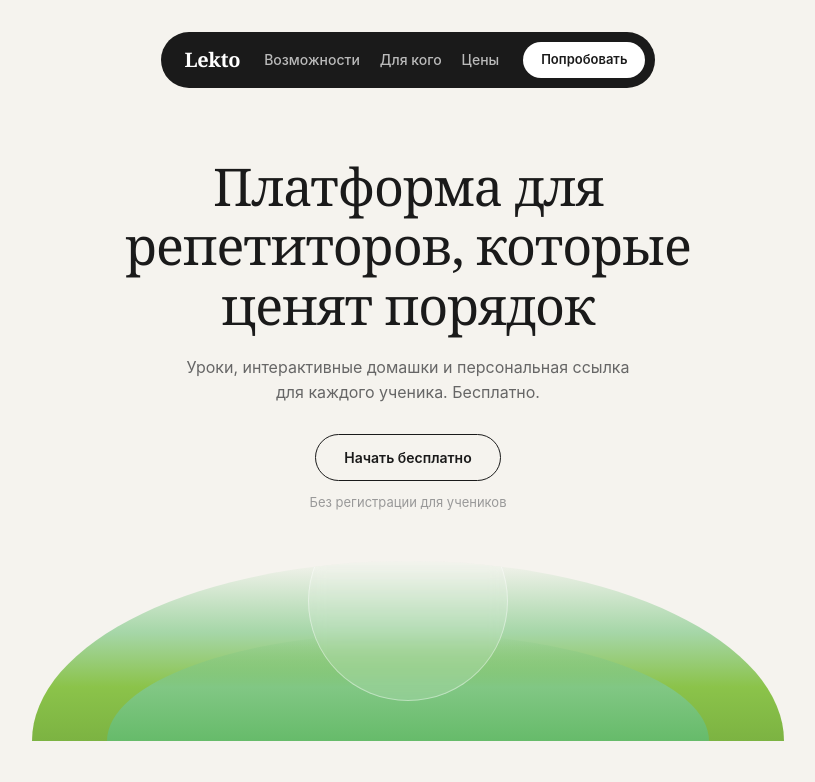
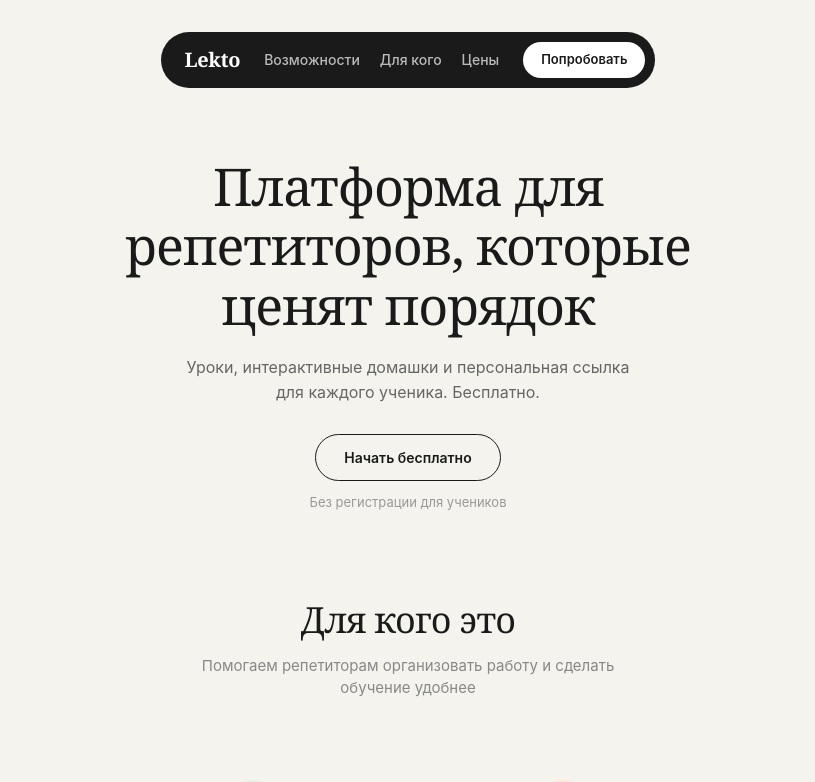
Before and after one commit to zerox9dev/lekto, a React (Vite) app: page / in a window 1280 px wide. Shown: the top 782 px of the page, without its empty margins (232-1047 px from the left). Built offline with nearby package versions, Linux system fonts and the light colour scheme; no server answers.

Commit message:
fix(landing): remove green decoration from hero

```diff
--- a/src/pages/landing.module.css
+++ b/src/pages/landing.module.css
@@ -117,40 +117,7 @@
   margin-top: 12px;
 }
 
-/* ─── Hero Grass Decoration ─── */
-.heroDecor {
-  margin-top: 48px;
-  height: 180px;
-  background: linear-gradient(to top, #7cb342 0%, #8bc34a 30%, #a5d6a7 60%, transparent 100%);
-  border-radius: 50% 50% 0 0 / 100% 100% 0 0;
-  position: relative;
-  overflow: hidden;
-}
 
-.heroDecor::before {
-  content: '';
-  position: absolute;
-  bottom: 0;
-  left: 10%;
-  width: 80%;
-  height: 60%;
-  background: linear-gradient(to top, #66bb6a 0%, #81c784 50%, transparent 100%);
-  border-radius: 50% 50% 0 0 / 100% 100% 0 0;
-}
-
-/* ─── Glassmorphism circle in hero ─── */
-.heroGlass {
-  width: 200px;
-  height: 200px;
-  border-radius: 50%;
-  border: 1px solid rgba(255, 255, 255, 0.4);
-  background: rgba(255, 255, 255, 0.15);
-  backdrop-filter: blur(8px);
-  position: absolute;
-  bottom: 40px;
-  left: 50%;
-  transform: translateX(-50%);
-}
 
 /* ─── Section shared ─── */
 .section {
--- a/src/pages/landing.tsx
+++ b/src/pages/landing.tsx
@@ -61,9 +61,6 @@ export function LandingPage() {
         </p>
         <Link to="/login" className={s.heroCta}>Начать бесплатно</Link>
         <p className={s.heroNote}>Без регистрации для учеников</p>
-        <div className={s.heroDecor}>
-          <div className={s.heroGlass} />
-        </div>
       </section>
 
       {/* ── Who this is for ── */}
```
